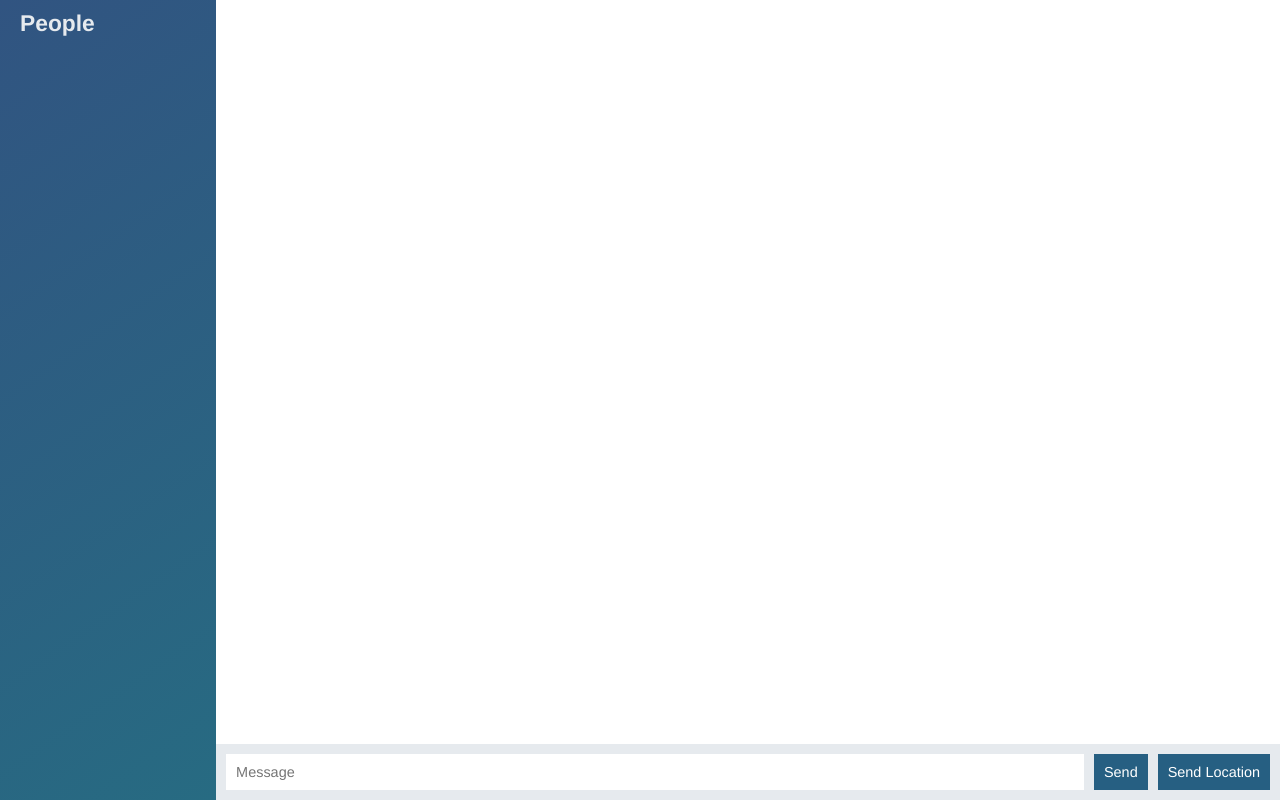
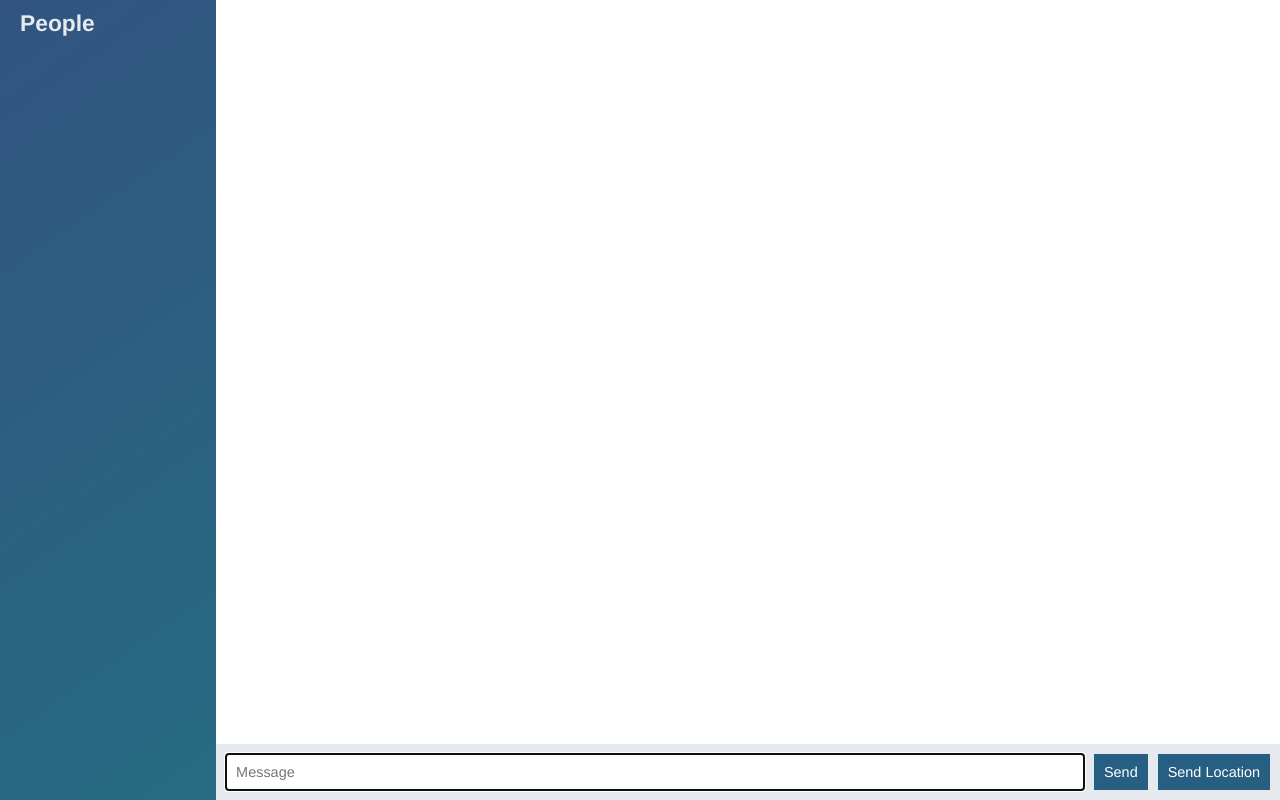
Before and after one commit to garfieldchou/node-chat-app, a website: page public/index.html in a window 1280 px wide. Drawn offline with nearby package versions, Linux system fonts and the light colour scheme; no server answers.

Commit message:
add two attributes for better UX- autofocus & autocomplete

```diff
--- a/public/index.html
+++ b/public/index.html
@@ -19,7 +19,7 @@
 
     <div class="chat__footer">
       <form id="message-form">
-          <input name="message" type="text" placeholder="Message"/>
+          <input name="message" type="text" placeholder="Message" autofocus autocomplete="off"/>
           <button>Send</button>
       </form>
       <button id="send-location">Send Location</button>
```
